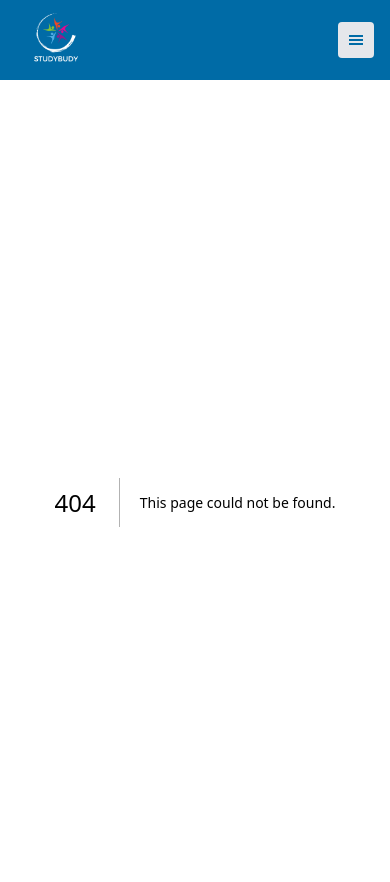
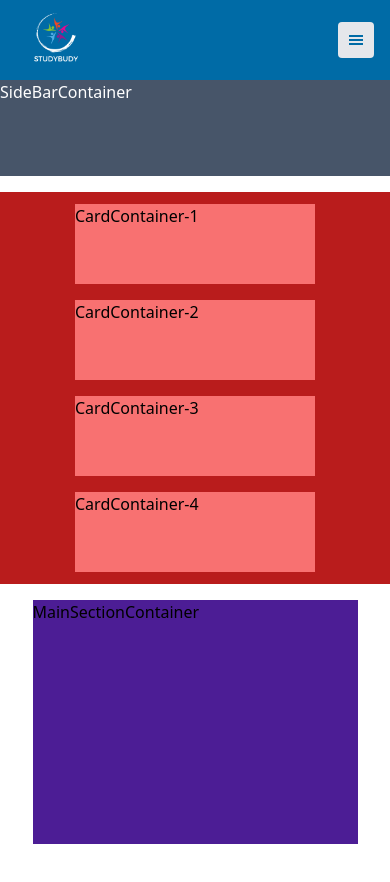
Before and after one commit to herrbaha/studybuddy, a Next.js app: page /dashboard in a window 390 px wide. Before the commit this address had no page. Shown: the top 882 px of the page. Built offline with nearby package versions, Linux system fonts and the light colour scheme.

Commit message:
dashboard created with mobile version

```diff
--- /dev/null
+++ b/app/_components/Dashboard.tsx
@@ -0,0 +1,30 @@
+import React from 'react';
+
+const DashboardLayout = () => {
+  return (
+    <div className='flex flex-col md:flex-row'>
+      <div className='h-24 md:h-96 w-full md:w-1/6 lg:w-1/12 bg-slate-600 text-white'>
+        SideBarContainer
+      </div>
+      <div className='flex flex-col mx-auto mb-20 w-full'>
+        <div className='flex flex-wrap justify-center h-auto sm:h-auto my-4 mx-auto py-1 px-4 bg-red-700'>
+          <div className='h-20 w-60 sm:w-48 bg-red-400 mx-2 md:mx-4 lg:mx-10 my-2 md:my-2'>CardContainer-1</div>
+          <div className='h-20 w-60 sm:w-48 bg-red-400 mx-2 md:mx-4 lg:mx-10 my-2 md:my-2'>CardContainer-2</div>
+          <div className='h-20 w-60 sm:w-48 bg-red-400 mx-2 md:mx-4 lg:mx-10 my-2 md:my-2'>CardContainer-3</div>
+          <div className='h-20 w-60 sm:w-48 bg-red-400 mx-2 md:mx-4 lg:mx-10 my-2 md:my-2'>CardContainer-4</div>
+        </div>
+
+        <div className='h-96 w-10/12 mx-auto bg-violet-900'>
+          MainSectionContainer
+        </div>
+        <div className='flex flex-wrap justify-center mt-4'>
+          <div className='mx-2 sm:mx-4 lg:mx-10 bg-yellow-600 h-40 w-60 my-2'>RemindersContainer</div>
+          <div className='mx-2 sm:mx-4 lg:mx-10 bg-yellow-600 h-40 w-60 my-2'>ActivitiesContainer</div>
+          <div className='mx-2 sm:mx-4 lg:mx-10 bg-yellow-600 h-40 w-60 my-2'>NotesContainer</div>
+        </div>
+      </div>
+    </div>
+  );
+}
+
+export default DashboardLayout;
--- /dev/null
+++ b/app/dashboard/page.tsx
@@ -0,0 +1,10 @@
+import DashboardLayout from 'app/_components/Dashboard'
+import React from 'react'
+
+const page = () => {
+  return (
+    <div><DashboardLayout/></div>
+  )
+}
+
+export default page
```
